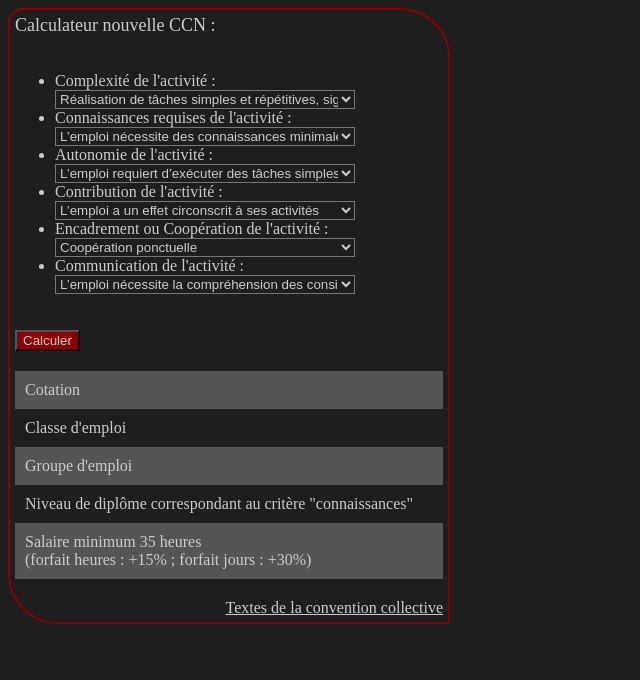
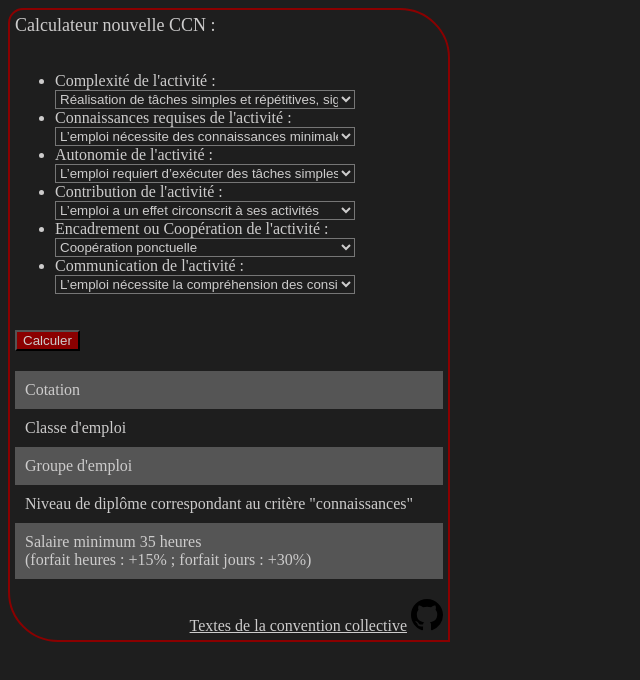
Before and after one commit to leithleith/Classification, a plain HTML site: page index.html in a window 1280 px wide. Shown: the whole page, without its empty margins (0-640 px from the left). Drawn offline with Linux system fonts and the light colour scheme.

Commit message:
Add files via upload

```diff
--- a/index.html
+++ b/index.html
@@ -37,6 +37,8 @@
     </div>
     <div class="pied">
         <a href="https://uimm.lafabriquedelavenir.fr/conventions-collectives-metallurgie/" target="newtab">Textes de la convention collective</a>
+        <a href="https://github.com/leithleith/classification" target="newtab"><svg height="32" aria-hidden="true" viewBox="0 0 16 16" version="1.1" width="32" data-view-component="true" class="octicon octicon-mark-github v-align-middle">    <path fill-rule="evenodd" d="M8 0C3.58 0 0 3.58 0 8c0 3.54 2.29 6.53 5.47 7.59.4.07.55-.17.55-.38 0-.19-.01-.82-.01-1.49-2.01.37-2.53-.49-2.69-.94-.09-.23-.48-.94-.82-1.13-.28-.15-.68-.52-.01-.53.63-.01 1.08.58 1.23.82.72 1.21 1.87.87 2.33.66.07-.52.28-.87.51-1.07-1.78-.2-3.64-.89-3.64-3.95 0-.87.31-1.59.82-2.15-.08-.2-.36-1.02.08-2.12 0 0 .67-.21 2.2.82.64-.18 1.32-.27 2-.27.68 0 1.36.09 2 .27 1.53-1.04 2.2-.82 2.2-.82.44 1.1.16 1.92.08 2.12.51.56.82 1.27.82 2.15 0 3.07-1.87 3.75-3.65 3.95.29.25.54.73.54 1.48 0 1.07-.01 1.93-.01 2.2 0 .21.15.46.55.38A8.013 8.013 0 0016 8c0-4.42-3.58-8-8-8z"></path></svg></a>
+
     </div>
 </div>
 </body>
```
